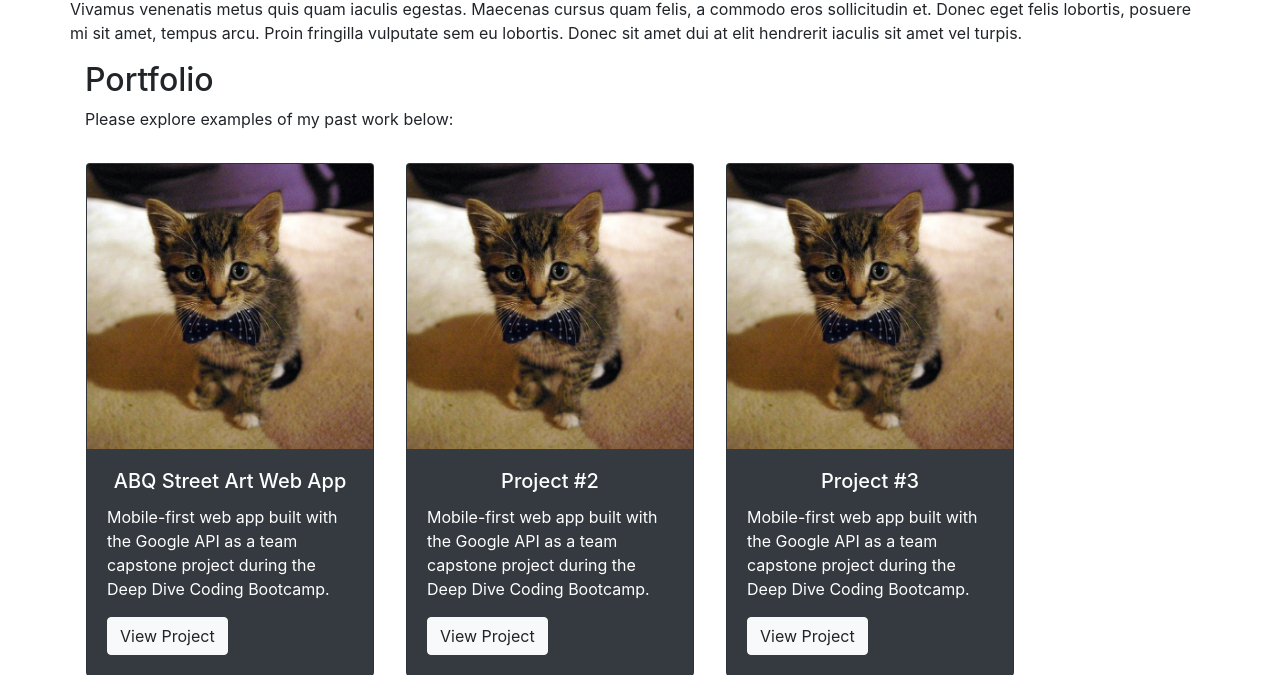
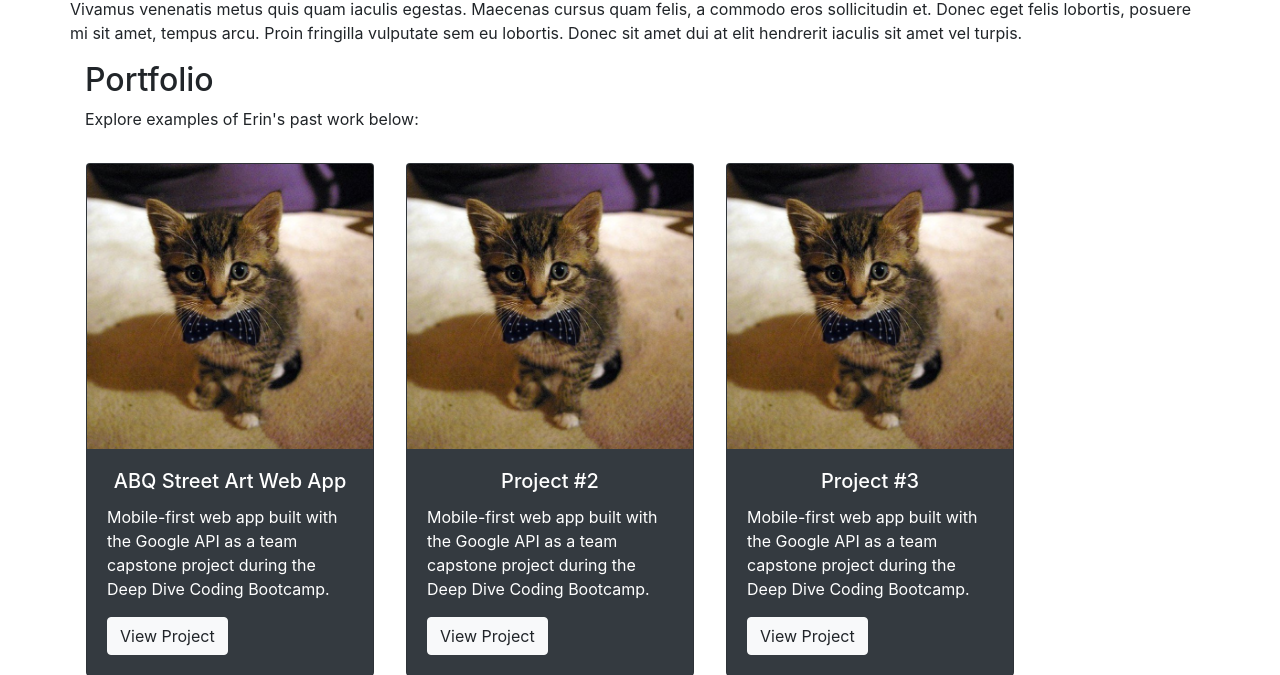
Before and after one commit to erincodes/portfolio-website, a PHP site: page / in a window 1280 px wide. Shown: the part 1363-2038 px from the top of the page. Run offline with PHP 8.4, Linux system fonts and the light colour scheme; some libraries are stand-ins or nearby versions.

Commit message:
Updated portfolio blurb

```diff
--- a/public_html/index.php
+++ b/public_html/index.php
@@ -90,7 +90,7 @@
 		<section>
 			<div class="container" id="portfolio">
 				<h2>Portfolio</h2>
-				<p>Please explore examples of my past work below:</p>
+				<p>Explore examples of Erin's past work below:</p>
 				<div class="row">
 					<div class="column">
 						<div class="row m-3">
```
